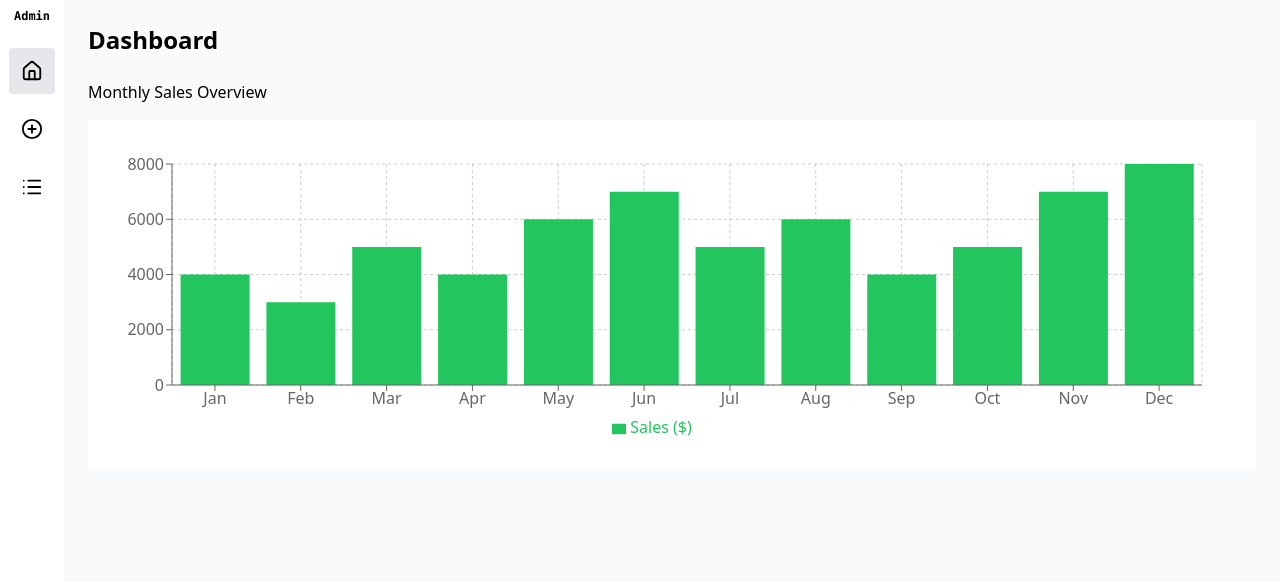
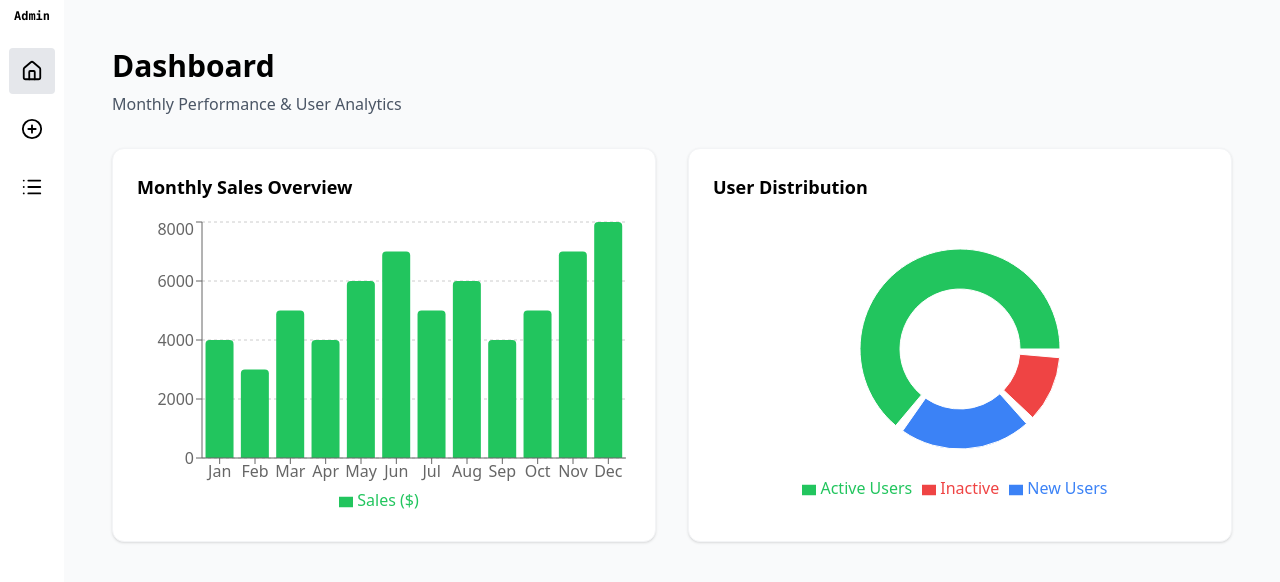
Before and after one commit to Ajith66310/mindstoryassesment, a React (Vite) app in the folder frontend/: page /admin/dashboard in a window 1280 px wide. Shown: the top 582 px of the page. Built offline with nearby package versions, Linux system fonts and the light colour scheme; a web font is replaced by a local one.

Commit message:
Add react-hot-toast for notifications and enhance product management features

```diff
--- a/frontend/package.json
+++ b/frontend/package.json
@@ -17,6 +17,7 @@
     "lucide-react": "^0.562.0",
     "react": "^19.2.0",
     "react-dom": "^19.2.0",
+    "react-hot-toast": "^2.6.0",
     "react-icons": "^5.5.0",
     "react-router-dom": "^7.11.0",
     "recharts": "^3.6.0",
--- a/frontend/src/App.jsx
+++ b/frontend/src/App.jsx
@@ -6,11 +6,11 @@ import AllProducts from './components/AllProducts.jsx';
 import ProductForm from "./components/admin/ProductForm.jsx";
 import AddProduct from "./pages/admin/AddProduct.jsx";
 import AdminLayout from "./components/admin/AdminLayout.jsx";
-
+import { Toaster } from "react-hot-toast";
 const App = () => {
   return (
     <div className="min-h-screen bg-gray-50">
-
+      <Toaster position="top-right" />
       <Routes>
 
         <Route path='/' element={<Home />} />
--- a/frontend/src/components/admin/ProductForm.jsx
+++ b/frontend/src/components/admin/ProductForm.jsx
@@ -2,6 +2,7 @@ import React, { useState } from "react";
 import axios from "axios";
 import { useNavigate } from "react-router-dom";
 import { ImagePlus, X, Loader2 } from "lucide-react";
+import toast from "react-hot-toast";
 
 const ProductForm = () => {
   const navigate = useNavigate();
@@ -61,14 +62,20 @@ const ProductForm = () => {
       data
     );
 
-      navigate("/admin/manage-products");
+    toast.success("Product created successfully");
+      setFormData({
+      title: "",
+      price: "",
+      description: "",
+      images: ["", "", "", ""]
+    });
   } catch (error) {
-      console.error("Creation failed:", error);
-      alert("Failed to add product. Please check your connection.");
+    toast.error("Failed to add product");
   } finally {
     setIsSubmitting(false);
   }
 };
+
 
   return (
     <div className="min-h-screen flex items-start justify-center bg-white px-6 py-10">
--- a/frontend/src/pages/admin/Dashboard.jsx
+++ b/frontend/src/pages/admin/Dashboard.jsx
@@ -8,11 +8,13 @@ import {
   Legend,
   ResponsiveContainer,
   CartesianGrid,
+  PieChart,
+  Pie,
+  Cell,
 } from "recharts";
 
 const Dashboard = () => {
-
-  const data = [
+  const salesData = [
     { month: "Jan", sales: 4000 },
     { month: "Feb", sales: 3000 },
     { month: "Mar", sales: 5000 },
@@ -27,24 +29,60 @@ const Dashboard = () => {
     { month: "Dec", sales: 8000 },
   ];
 
+  const userData = [
+    { name: "Active Users", value: 2400 },
+    { name: "New Users", value: 800 },
+    { name: "Inactive", value: 400 },
+  ];
+
+  const COLORS = ["#22c55e", "#3b82f6", "#ef4444"];
+
   return (
-    <>
-      <h1 className="text-2xl font-bold mb-6">Dashboard</h1>
-      <p className="mb-4">Monthly Sales Overview</p>
+    <div className="p-6 bg-gray-50 min-h-screen">
+      <h1 className="text-3xl font-bold mb-2">Dashboard</h1>
+      <p className="text-gray-600 mb-8">Monthly Performance & User Analytics</p>
 
-      <div className="bg-white p-6">
+      <div className="grid grid-cols-1 lg:grid-cols-2 gap-8">
+
+        <div className="bg-white p-6 rounded-xl shadow-sm border border-gray-100">
+          <h2 className="text-lg font-semibold mb-4">Monthly Sales Overview</h2>
           <ResponsiveContainer width="100%" height={300}>
-          <BarChart data={data} margin={{ top: 20, right: 30, left: 0, bottom: 5 }}>
-            <CartesianGrid strokeDasharray="3 3" />
+            <BarChart data={salesData}>
+              <CartesianGrid strokeDasharray="3 3" vertical={false} />
               <XAxis dataKey="month" />
               <YAxis />
-            <Tooltip />
+              <Tooltip cursor={{fill: '#f8fafc'}} />
               <Legend />
-            <Bar dataKey="sales" fill="#22c55e" name="Sales ($)" />
+              <Bar dataKey="sales" fill="#22c55e" radius={[4, 4, 0, 0]} name="Sales ($)" />
             </BarChart>
           </ResponsiveContainer>
         </div>
-    </>
+
+        <div className="bg-white p-6 rounded-xl shadow-sm border border-gray-100">
+          <h2 className="text-lg font-semibold mb-4">User Distribution</h2>
+          <ResponsiveContainer width="100%" height={300}>
+            <PieChart>
+              <Pie
+                data={userData}
+                cx="50%"
+                cy="50%"
+                innerRadius={60}
+                outerRadius={100}
+                paddingAngle={5}
+                dataKey="value"
+              >
+                {userData.map((entry, index) => (
+                  <Cell key={`cell-${index}`} fill={COLORS[index % COLORS.length]} />
+                ))}
+              </Pie>
+              <Tooltip />
+              <Legend verticalAlign="bottom" height={36}/>
+            </PieChart>
+          </ResponsiveContainer>
+        </div>
+
+      </div>
+    </div>
   );
 };
 
--- a/frontend/src/pages/admin/ManageProducts.jsx
+++ b/frontend/src/pages/admin/ManageProducts.jsx
@@ -1,6 +1,7 @@
 import React, { useEffect, useState } from "react";
 import axios from "axios";
 import { Edit, Trash2 } from "lucide-react";
+import toast from "react-hot-toast";
 
 const ManageProducts = () => {
   const [products, setProducts] = useState([]);
@@ -13,10 +14,14 @@ const ManageProducts = () => {
   });
 
   const fetchProducts = async () => {
+    try {
       const res = await axios.get(
         `${import.meta.env.VITE_BACKENDURL}/api/products`
       );
       setProducts(res.data.reverse());
+    } catch {
+      toast.error("Failed to fetch products");
+    }
   };
 
   useEffect(() => {
@@ -51,6 +56,7 @@ const ManageProducts = () => {
   };
 
   const handleSave = async (id) => {
+    try {
       await axios.put(
         `${import.meta.env.VITE_BACKENDURL}/api/products/${id}`,
         {
@@ -60,25 +66,37 @@ const ManageProducts = () => {
         }
       );
 
-    await fetchProducts();
-
-    setEditingId(null);
-    setFormData({
-      title: "",
-      price: "",
-      description: "",
-      images: []
-    });
+      toast.success("Product updated");
+      fetchProducts();
+      handleCancelEdit();
+    } catch {
+      toast.error("Update failed");
+    }
   };
 
   const handleDelete = async (id) => {
-    if (!confirm("Delete this product?")) return;
-
+    toast((t) => (
+      <div className="flex items-center gap-3">
+        <span>Delete this product?</span>
+        <button
+          onClick={async () => {
+            try {
               await axios.delete(
                 `${import.meta.env.VITE_BACKENDURL}/api/products/${id}`
               );
-
+              toast.dismiss(t.id);
+              toast.success("Product deleted");
               fetchProducts();
+            } catch {
+              toast.error("Delete failed");
+            }
+          }}
+          className="bg-red-600 text-white px-3 py-1 rounded text-sm"
+        >
+          Delete
+        </button>
+      </div>
+    ));
   };
 
   const getImage = (product) => {
@@ -111,7 +129,6 @@ const ManageProducts = () => {
                   value={formData.title}
                   onChange={handleChange}
                   className="w-full p-2 border rounded"
-                  placeholder="Title"
                 />
 
                 <input
@@ -119,7 +136,6 @@ const ManageProducts = () => {
                   value={formData.price}
                   onChange={handleChange}
                   className="w-full p-2 border rounded"
-                  placeholder="Price"
                 />
 
                 <textarea
@@ -127,7 +143,6 @@ const ManageProducts = () => {
                   value={formData.description}
                   onChange={handleChange}
                   className="w-full p-2 border rounded"
-                  placeholder="Description"
                 />
 
                 <div className="flex gap-2">
```
Also changed, not shown: 1 other file (tests, documents, lock files or other folders). Lines whose indentation alone changed are shown as unchanged.
